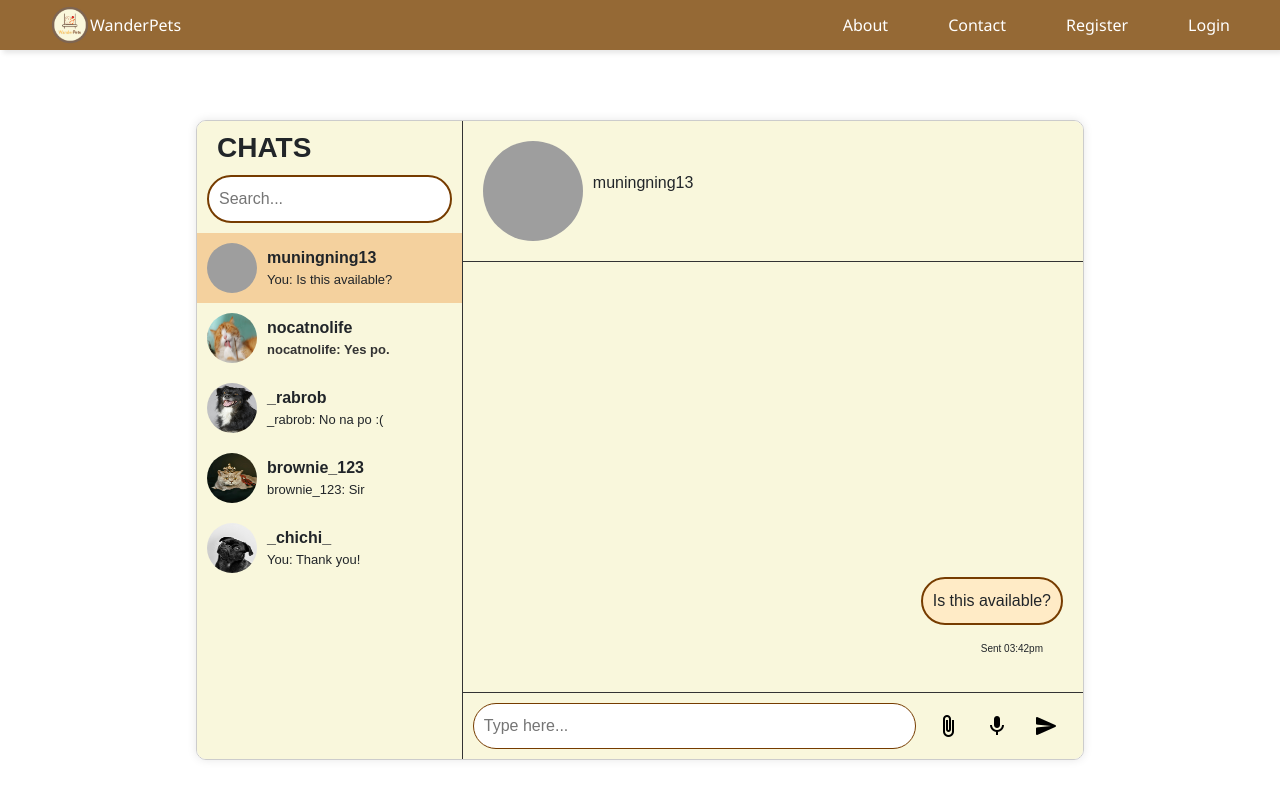
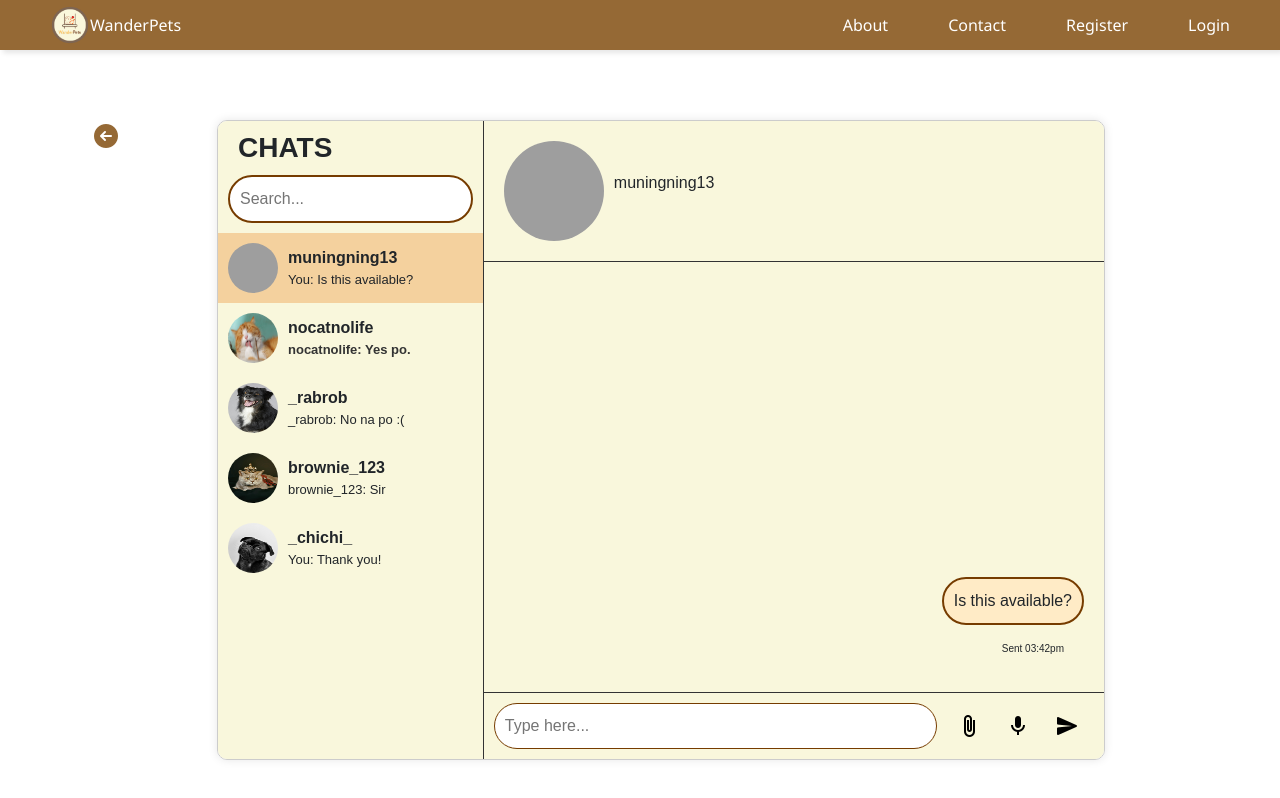
Before and after one commit to Zerooaa/WanderPetsApp, an Angular app: page /messagePage in a window 1280 px wide. Built offline with nearby package versions, Linux system fonts and the light colour scheme; grey boxes are pictures that could not be loaded.

Commit message:
back button applied

```diff
--- a/src/app/homepage/homepage.component.html
+++ b/src/app/homepage/homepage.component.html
@@ -73,7 +73,7 @@
     </div>
     <div class="post-menu">
       <button class="menu-button" (click)="togglePostMenu(post)">
-        <img src="triple-dot.png" alt="Menu">
+        <img src="" alt="Menu">
       </button>
       <div *ngIf="post.showMenu" class="post-menu-dropdown">
         <button (click)="startEditingPost(post)">Edit</button>
--- a/src/app/message/message.component.css
+++ b/src/app/message/message.component.css
@@ -3,8 +3,14 @@ body {
     margin: 0;
     padding: 0;
     display: flex;
-    align-items: center;
+    align-items: flex-start;
     justify-content: center;
+}
+
+.backbutton {
+    background: none;
+    border: none;
+    cursor: pointer;
 }
 
 h3 {
--- a/src/app/message/message.component.html
+++ b/src/app/message/message.component.html
@@ -1,4 +1,7 @@
 <body>
+    <button class="backbutton" (click)="goBack()">
+        <img src="back.png" alt="Back">
+    </button>
     <div class="chat-container">
         <div class="sidebar">
             <h3>CHATS</h3>
--- a/src/app/message/message.component.ts
+++ b/src/app/message/message.component.ts
@@ -1,4 +1,5 @@
 import { Component } from '@angular/core';
+import { Location } from '@angular/common';
 
 @Component({
   selector: 'app-message',
@@ -7,4 +8,10 @@ import { Component } from '@angular/core';
 })
 export class MessageComponent {
 
+  constructor(private location: Location) {}
+
+  goBack(): void {
+    this.location.back();
+  }
+
 }
--- a/src/app/profile/profile.component.css
+++ b/src/app/profile/profile.component.css
@@ -1,3 +1,10 @@
+.backbutton {
+    position: absolute;
+    background: none;
+    border: none;
+    cursor: pointer;
+}
+
 .profile-container {
     background-color: #FFF3D4;
     border-radius: 10px;
--- a/src/app/profile/profile.component.html
+++ b/src/app/profile/profile.component.html
@@ -1,3 +1,6 @@
+<button class="backbutton" (click)="goBack()">
+  <img src="back.png" alt="Back">
+</button>
 <div class="profile-container">
   <div class="profile-header">
     <button class="edit-button" (click)="isEditing = true">
--- a/src/app/profile/profile.component.ts
+++ b/src/app/profile/profile.component.ts
@@ -7,6 +7,7 @@ import { UserProfileService } from '../services/userProfile-service';
 import { RegisterDetails } from '../share/register-details.model';
 import { ProfileDetails } from '../share/profile-details.model';
 import { UpdateProfileDTO } from '../services/UpdateProfileDTO';
+import { Location } from '@angular/common';
 
 @Component({
   selector: 'app-profile',
@@ -31,7 +32,8 @@ export class ProfileComponent implements OnInit {
     private registerDetailsService: RegisterDetailsService,
     private toastr: ToastrService,
     private profileDetailsService: ProfileDetailsService,
-    private userProfileService: UserProfileService
+    private userProfileService: UserProfileService,
+    private location: Location
   ) {}
 
   ngOnInit() {
@@ -203,4 +205,8 @@ export class ProfileComponent implements OnInit {
       }
     );
   }
+
+  goBack(): void {
+    this.location.back();
+  }
 }
```
Also changed, not shown: public/back.png (added).
